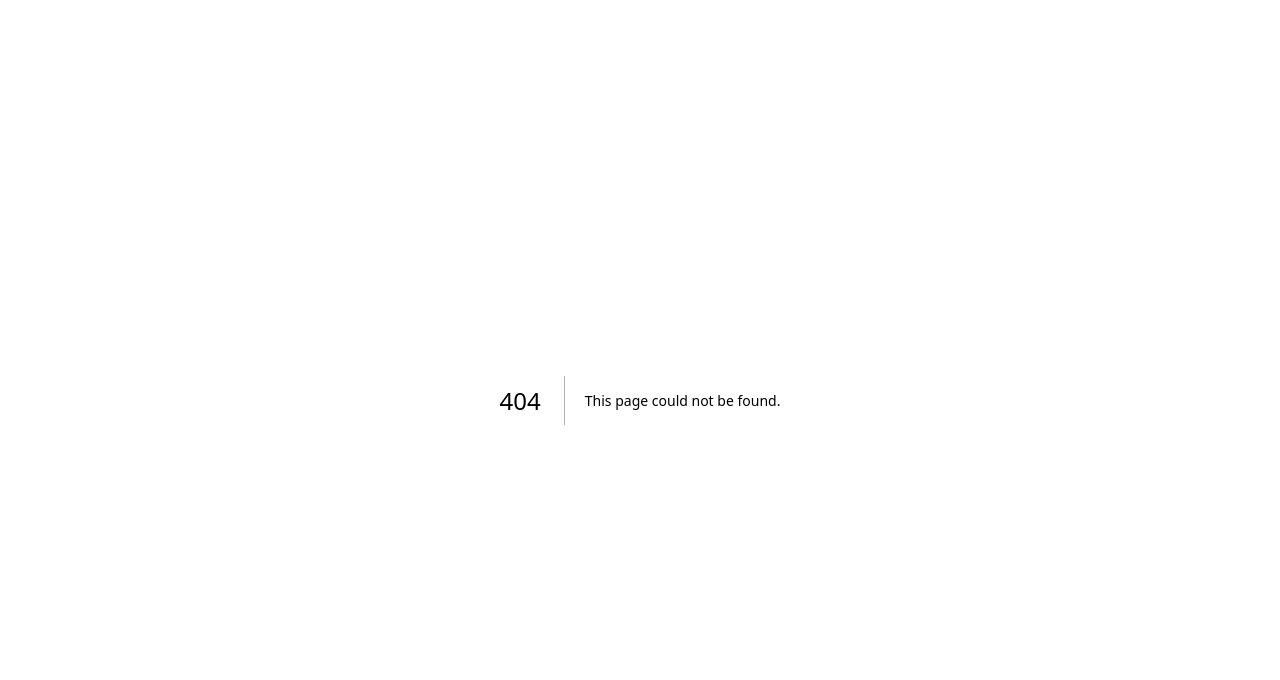
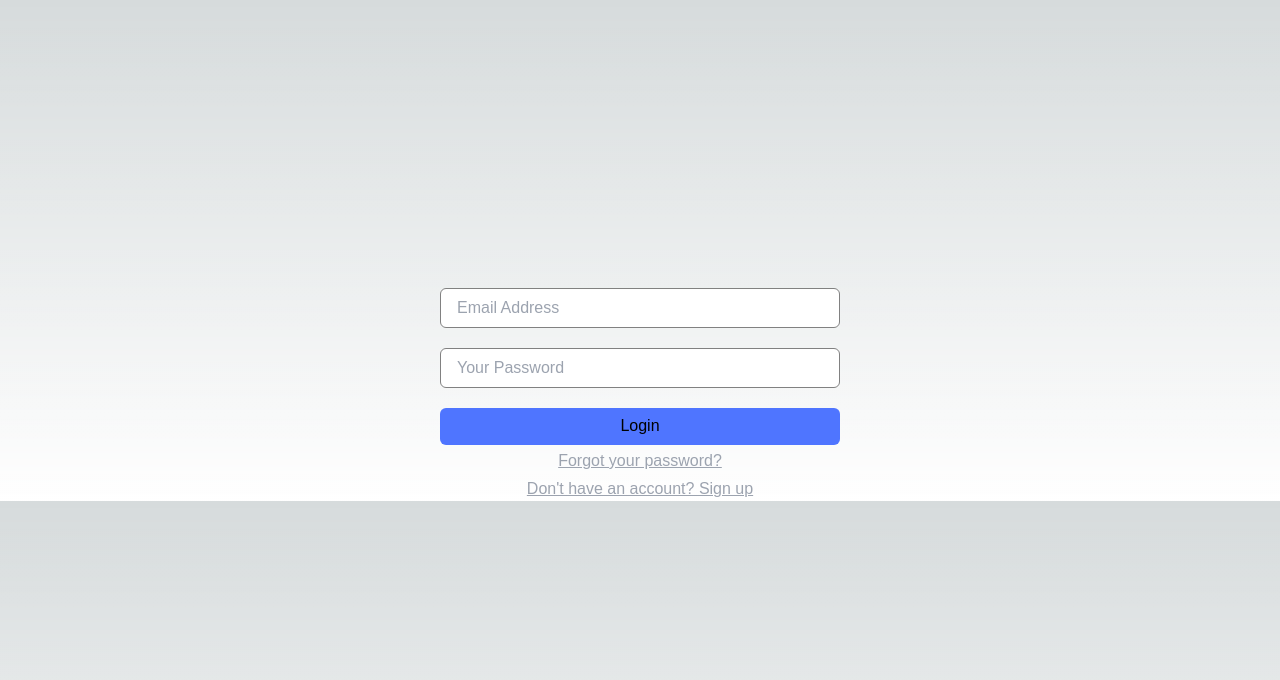
Before and after one commit to sup-Udh/Scraper-io, a Next.js app: page /login in a window 1280 px wide. Before the commit this address had no page. Shown: the top 680 px of the page. Built offline with nearby package versions, Linux system fonts and the light colour scheme.

Commit message:
Homepage || login

```diff
--- /dev/null
+++ b/pages/login.tsx
@@ -0,0 +1,28 @@
+export default function login(){
+    return(
+        <>
+        <div className="flex justify-center mt-[18rem]">
+            <div>
+                <input className="border border-[#818181] w-[25rem] h-[2.5rem] pl-4 rounded-md"type="text" placeholder="Email Address" />
+            </div>
+            <br />
+
+        </div>
+        <div className="flex justify-center mt-[1.25rem]">
+                <input className="border border-[#818181] w-[25rem] h-[2.5rem] pl-4 rounded-md"type="text" placeholder="Your Password" />
+            </div>
+
+            <div className="flex justify-center mt-[1.25rem]">
+                <button className="bg-[#4F75FF] w-[25rem] rounded-md  h-[2.3rem]">Login</button>
+            </div>
+
+            <div className="flex justify-center">
+                <h3 className="underline text-gray-400 mt-[0.25rem] " >Forgot your password?</h3>
+            </div>
+            <div className="flex justify-center">
+                <h3 className="underline text-gray-400 mt-[0.25rem]">Don't have an account? Sign up</h3>
+
+            </div>
+        </>
+    )
+}
```
